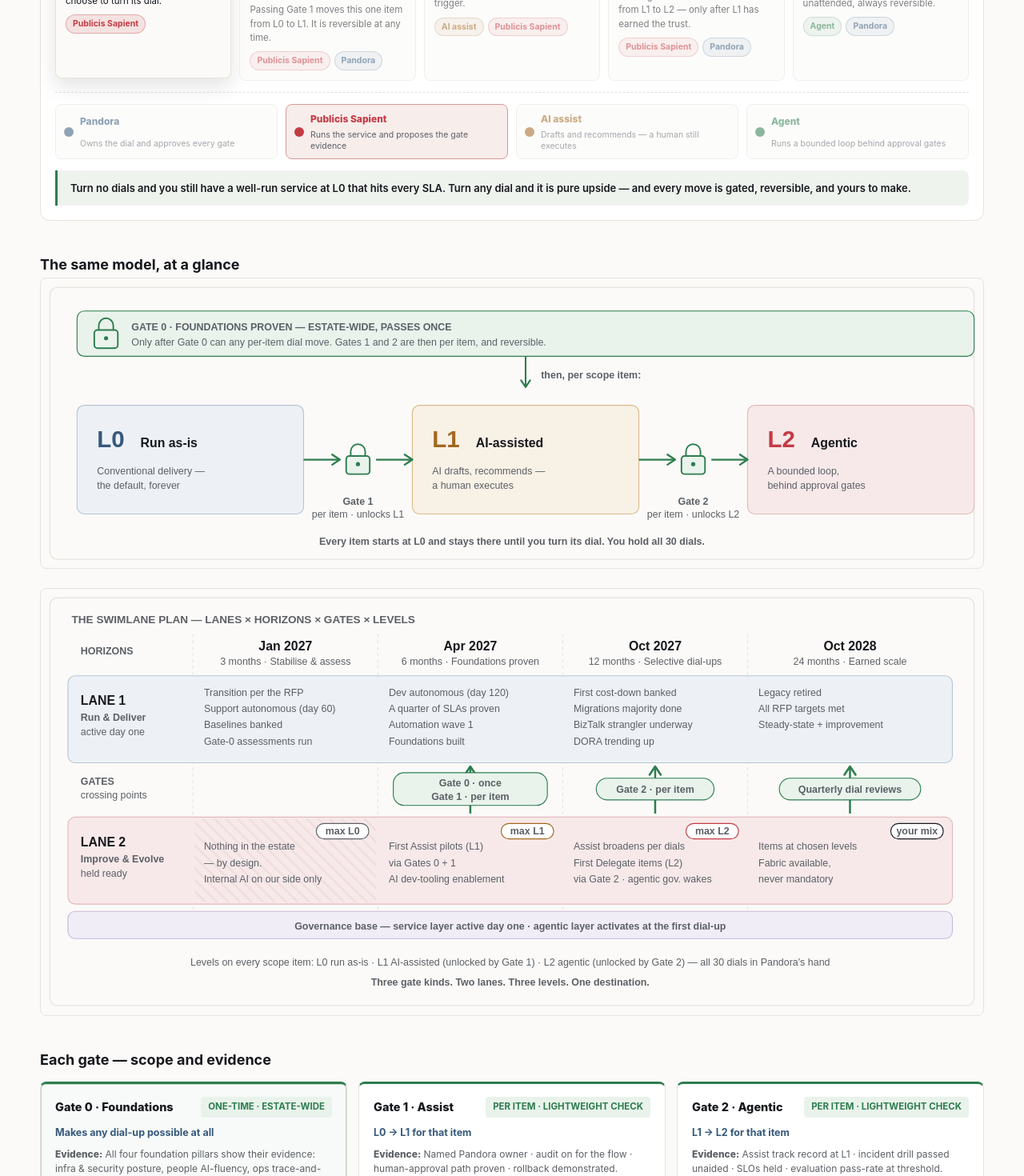
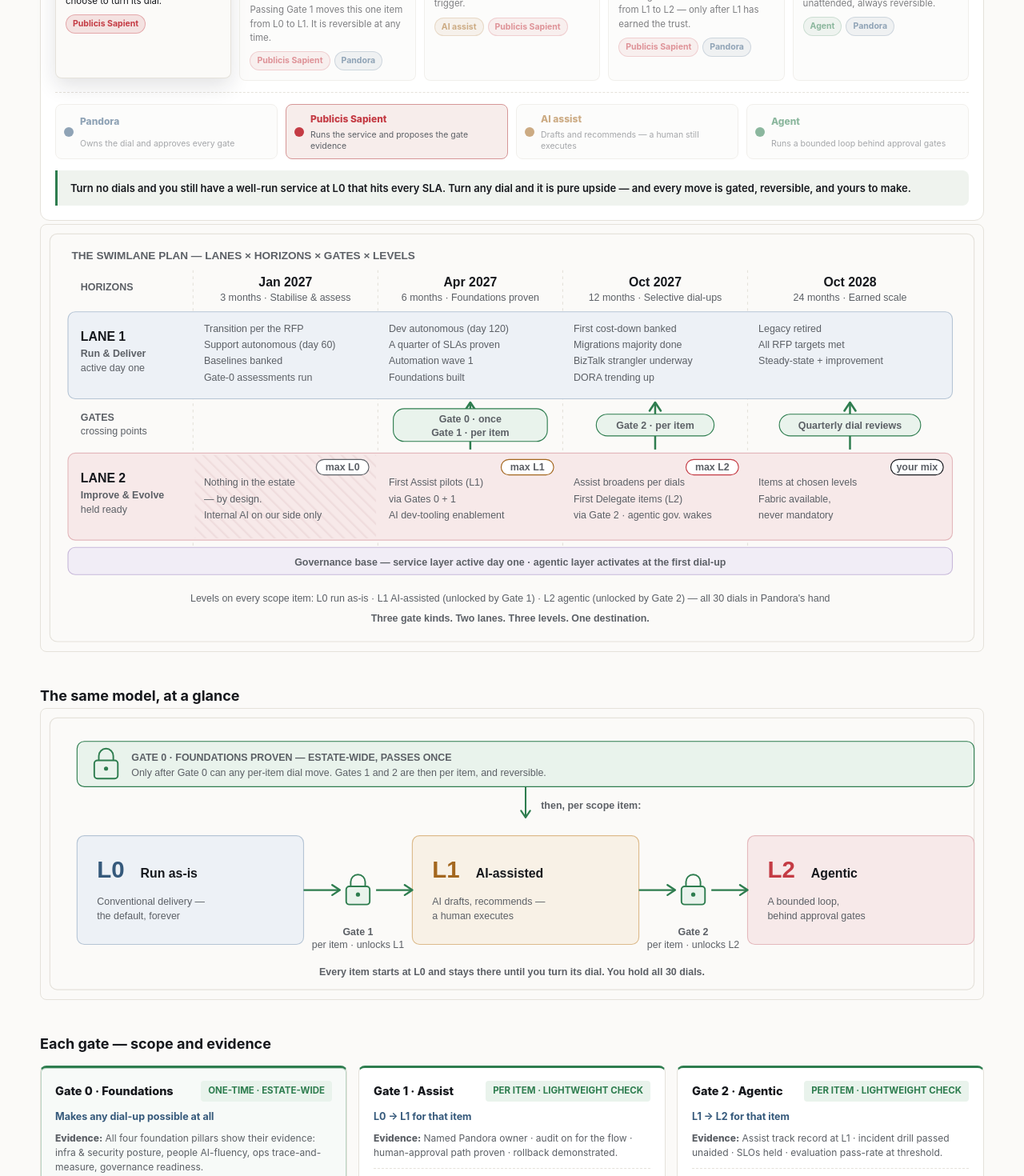
Before and after one commit to opsinghis/pand-tsf, a React (Vite) app: page / in a window 1280 px wide. Shown: the part 4817-6287 px from the top of the page at 80% size. Built offline with nearby package versions, Linux system fonts and the light colour scheme.

Commit message:
realigned the story

```diff
--- a/src/components/AltModel.tsx
+++ b/src/components/AltModel.tsx
@@ -312,9 +312,9 @@
       <h3 className="section-inline-title">See it move — one item through lanes, levels and gates</h3>
       <p className="sec-sub concept-sub">{conceptIntro}</p>
       <ConceptFlow />
+      <SwimlanePlan />
       <h3 className="section-inline-title">The same model, at a glance</h3>
       <LevelGateFlow />
-      <SwimlanePlan />
       <h3 className="section-inline-title">Each gate — scope and evidence</h3>
       <div className="gate-cards">
         {gateSeries.map((gate) => (
```
Also changed, not shown: 1 other file (tests, documents, lock files or other folders).
